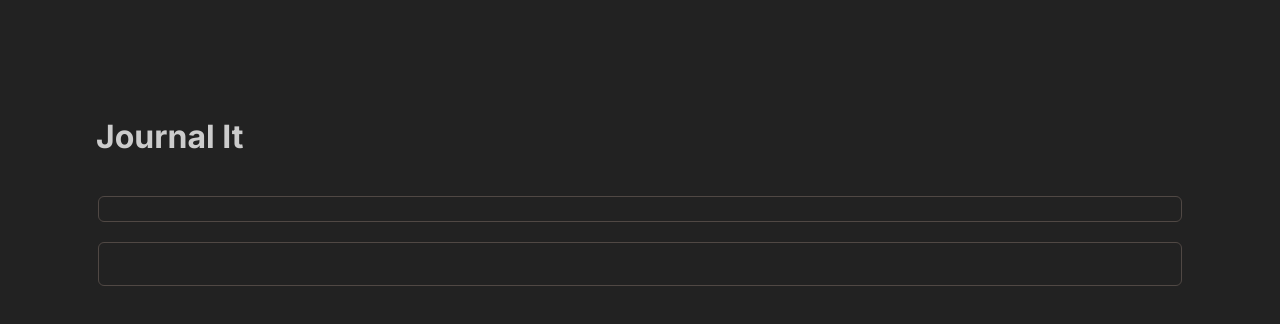
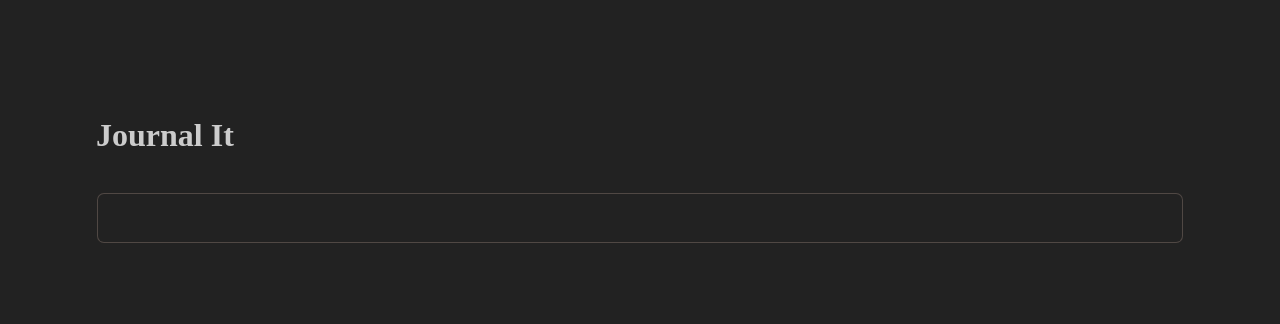
Before and after one commit to ryannathanwilson/journal-it, a Next.js app: page / in a window 1280 px wide. Shown: the top 324 px of the page. Built offline with nearby package versions, Linux system fonts and the light colour scheme.

Commit message:
globalstate

```diff
--- /dev/null
+++ b/src/app/HomePage.tsx
@@ -0,0 +1,10 @@
+'use client'
+import Block from "@/components/block/Block";
+
+export default function HomePage() {
+  return (
+    <>
+      <Block />
+    </>
+  )
+}
--- a/src/app/globals.css
+++ b/src/app/globals.css
@@ -2,10 +2,16 @@
   --grey-90: #222;
   --grey-80: #504844;
   --grey-10: #ccc;
+  --shadow: var(--grey-80)
 }
 
 html, body {
   margin: 0;
+  font-family: Arial, Helvetica, sans-serif;
+}
+
+h1, h2, h3, h4, h5, h6 {
+  font-family: 'Times New Roman', Times, serif;
 }
 
 * {
--- a/src/app/layout.tsx
+++ b/src/app/layout.tsx
@@ -1,8 +1,6 @@
+import { GlobalStateProvider } from '@/state'
 import './globals.css'
 import type { Metadata } from 'next'
-import { Inter } from 'next/font/google'
-
-const inter = Inter({ subsets: ['latin'] })
 
 export const metadata: Metadata = {
   title: 'Create Next App',
@@ -16,7 +14,11 @@ export default function RootLayout({
 }) {
   return (
     <html lang="en">
-      <body className={inter.className}>{children}</body>
+      <body>
+        <GlobalStateProvider>
+          {children}
+        </GlobalStateProvider>
+      </body>
     </html>
   )
 }
--- a/src/app/page.tsx
+++ b/src/app/page.tsx
@@ -1,14 +1,15 @@
-import Block from '@/components/block/Block'
+import HomePage from './HomePage'
 import styles from './page.module.css'
 
 export default function Home() {
+
+
   return (
     <main className={styles.main}>
       <h1>
         Journal It
       </h1>
-      <Block />
-      <Block />
+      <HomePage />
     </main>
   )
 }
--- a/src/components/block/Block.tsx
+++ b/src/components/block/Block.tsx
@@ -2,21 +2,29 @@
 import type { FocusEvent, KeyboardEvent } from 'react'
 import { useState } from 'react'
 import styles from './block.module.css'
+import { persistBlockData } from '@/requests'
 
 export default function Block() {
   const [text, setText] = useState('')
   const [editMode, setEditMode] = useState(true)
+  const [loading, setLoading] = useState(false);
 
+  const handleSave = async () => {
+    setLoading(true);
+    setEditMode(false)
+    await persistBlockData();
+    setLoading(false);
+  }
 
-  const handleSubmitField = (
+  const handleInput = async (
     e: KeyboardEvent<HTMLInputElement> | FocusEvent<HTMLInputElement>
   ) => {
     if (isKeyBoardEvent(e)) {
       if (e.key === 'Enter') {
-        setEditMode(false)
+        handleSave();
       }
     } else if (e.type === 'blur') {
-      setEditMode(false)
+      handleSave();
     }
   }
 
@@ -25,15 +33,15 @@ export default function Block() {
       {editMode ? (
         <input
           autoFocus
-          className={styles.block}
+          className={`${styles.block} ${styles.editing}`}
           value={text}
           onChange={(e) => setText(e.target.value)}
-          onKeyUp={handleSubmitField}
-          onBlur={handleSubmitField}
+          onKeyUp={handleInput}
+          onBlur={handleInput}
         />
       ) : (
         <div
-          className={styles.block}
+          className={`${styles.block} ${loading ? styles.animate : ''}`}
           onClick={() => setEditMode(true)}
         >
           {text}
--- a/src/components/block/block.module.css
+++ b/src/components/block/block.module.css
@@ -1,10 +1,35 @@
 .block {
-  padding: 12px 18px;
+  position: relative;
+  padding: 0px 18px;
   margin: 2px;
-  border: 1px solid var(--grey-80);
+  height: 3rem;
+  line-height: 3rem;
+  border: none;
   border-radius: 6px;
   background-color: inherit;
   color: inherit;
   outline: none;
   font-size: 1rem;
+  overflow: hidden;
 }
+
+.editing {
+  box-shadow: 0 0 0 1px var(--shadow);
+}
+
+.animate {
+  animation: pulse 1s linear infinite;
+}
+
+
+@keyframes pulse {
+  0% {
+  box-shadow: 0 0 5px 1px var(--shadow);
+  }
+  60% {
+  box-shadow: 0 0 15px 5px var(--shadow);
+  }
+  100% {
+  box-shadow: 0 0 5px 1px var(--shadow);
+  }
+}
--- /dev/null
+++ b/src/requests.ts
@@ -0,0 +1,5 @@
+import sleep from "./utils/sleep";
+
+export async function persistBlockData(): Promise<void> {
+  await sleep(2000);
+}
--- /dev/null
+++ b/src/state/index.tsx
@@ -0,0 +1,37 @@
+'use client'
+import { PropsWithChildren, createContext, useContext, useReducer } from "react";
+
+const GlobalState = createContext({});
+const useGlobalState = () => useContext(GlobalState);
+
+type Block = {
+  id: string;
+  content: string;
+}
+
+type State = Block[];
+type Action =
+  | { type: 'save', block: Block }
+  | { type: 'delete', id: string }
+
+const reducer = (previousState: State, action: Action): State => {
+  switch (action.type) {
+    case 'save':
+      return [...previousState, action.block];
+    case 'delete':
+      return previousState.filter(block => block.id !== action.id);
+  }
+}
+const initializer = (initialArgs: State) => {
+  return initialArgs;
+}
+
+function GlobalStateProvider({ children }: PropsWithChildren) {
+  const [state, dispatch] = useReducer(reducer, [], initializer);
+  return (
+    <GlobalState.Provider value={[state, dispatch]}>{children}</GlobalState.Provider>
+  )
+}
+
+
+export { GlobalStateProvider, useGlobalState };
--- /dev/null
+++ b/src/utils/sleep.ts
@@ -0,0 +1,3 @@
+export default async function sleep(delay: number) {
+  return new Promise(resolve => setTimeout(resolve, delay));
+}
```
